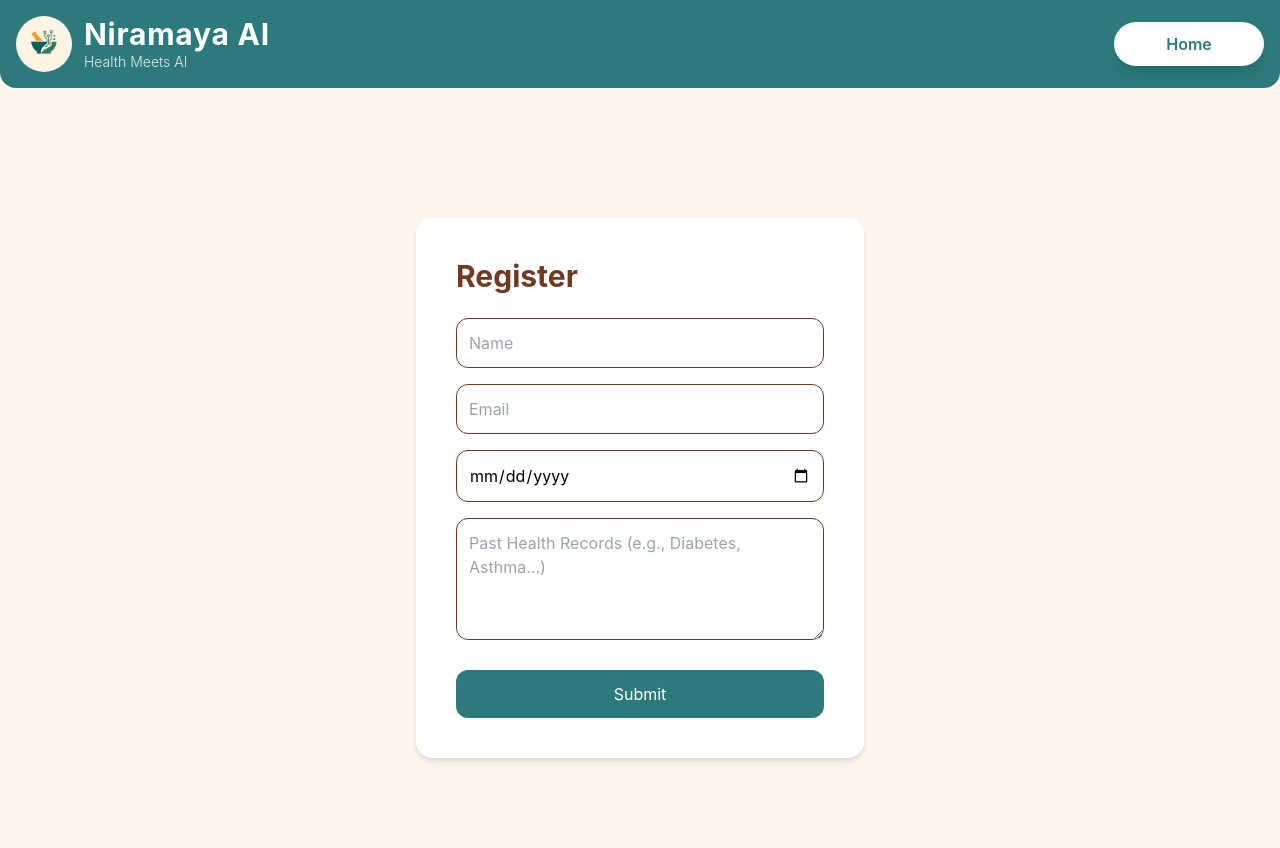
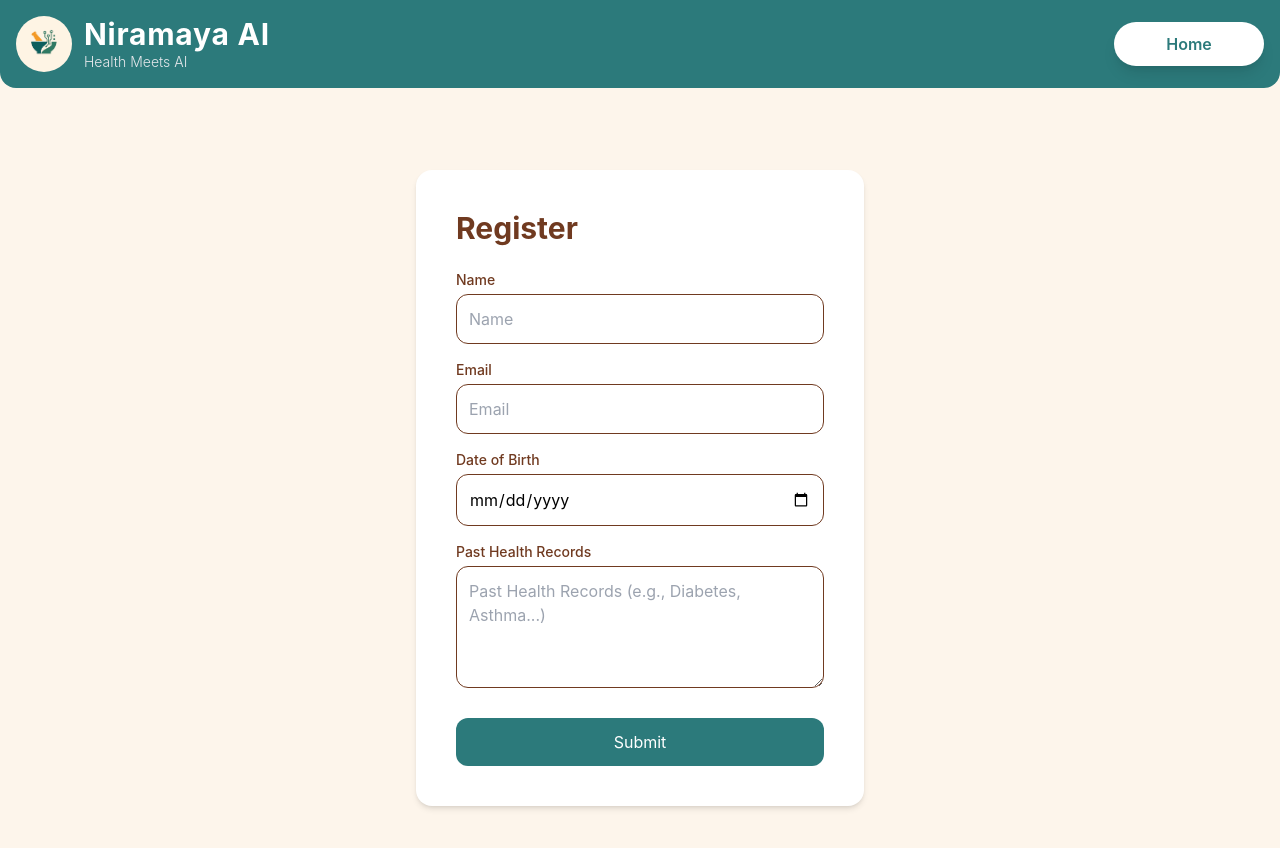
Before and after one commit to Manju-Vallabha/Niramaya-AI, a React (Vite) app in the folder Frontend/: page /Register in a window 1280 px wide. Shown: the top 848 px of the page. Built offline with nearby package versions, Linux system fonts and the light colour scheme.

Commit message:
Update Register.jsx

```diff
--- a/Frontend/src/pages/Register.jsx
+++ b/Frontend/src/pages/Register.jsx
@@ -78,6 +78,7 @@ const Register = () => {
         className="bg-white p-10 rounded-2xl shadow-md w-full max-w-md"
       >
         <h2 className="text-3xl font-bold mb-6 text-ayurBrown font-sans">Register</h2>
+        <label className="block text-sm font-medium text-ayurBrown mb-1">Name</label>
         <input
           type="text"
           placeholder="Name"
@@ -86,6 +87,7 @@ const Register = () => {
           required
           className="w-full mb-4 p-3 border border-ayurBrown rounded-xl focus:outline-none focus:ring-2 focus:ring-accent"
         />
+        <label className="block text-sm font-medium text-ayurBrown mb-1">Email</label>
         <input
           type="email"
           placeholder="Email"
@@ -94,6 +96,7 @@ const Register = () => {
           required
           className="w-full mb-4 p-3 border border-ayurBrown rounded-xl focus:outline-none focus:ring-2 focus:ring-accent"
         />
+        <label className="block text-sm font-medium text-ayurBrown mb-1">Date of Birth</label>
         <input
           type="date"
           value={dob}
@@ -101,6 +104,7 @@ const Register = () => {
           required
           className="w-full mb-4 p-3 border border-ayurBrown rounded-xl focus:outline-none focus:ring-2 focus:ring-accent"
         />
+        <label className="block text-sm font-medium text-ayurBrown mb-1">Past Health Records</label>
         <textarea
           placeholder="Past Health Records (e.g., Diabetes, Asthma...)"
           value={healthRecords}
```
